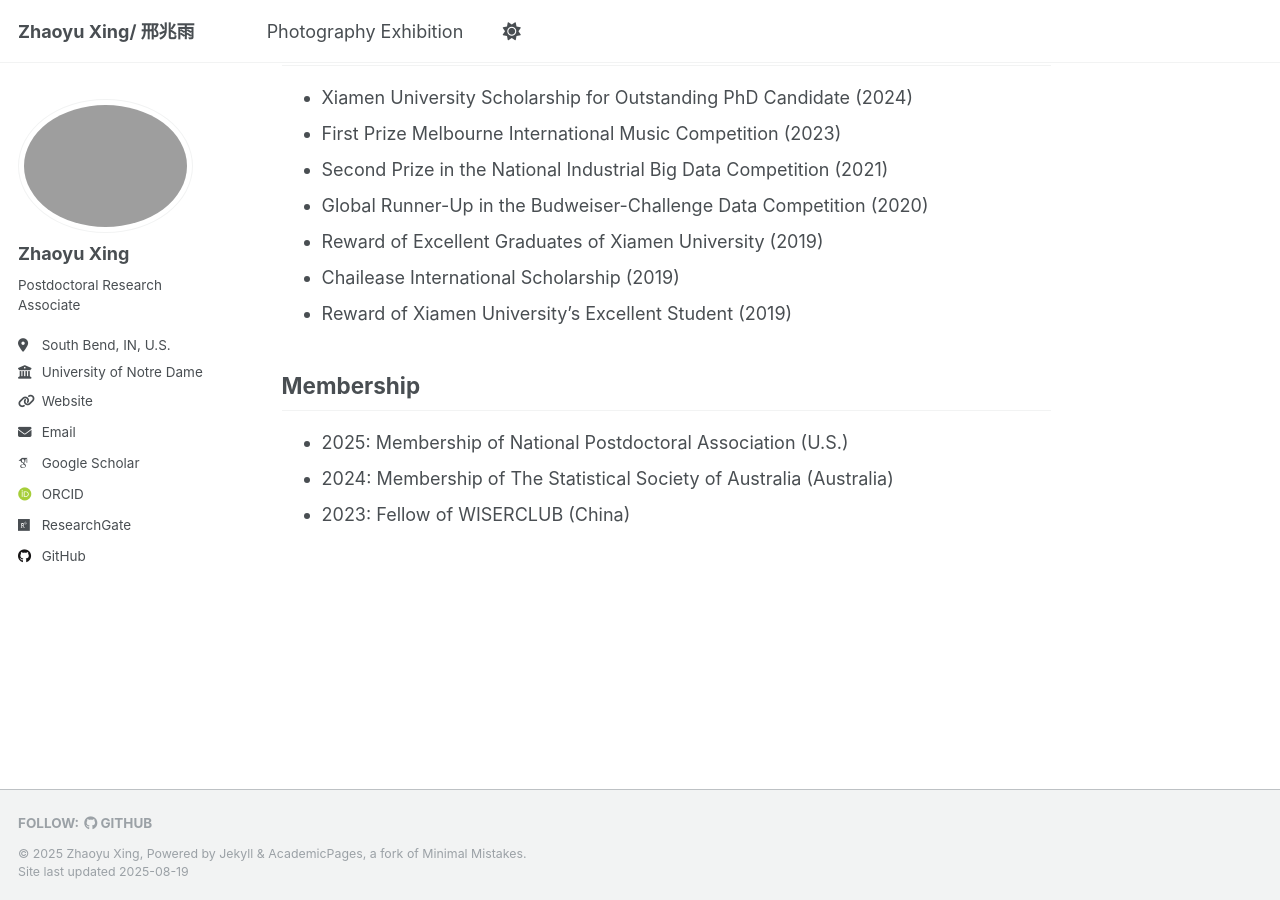
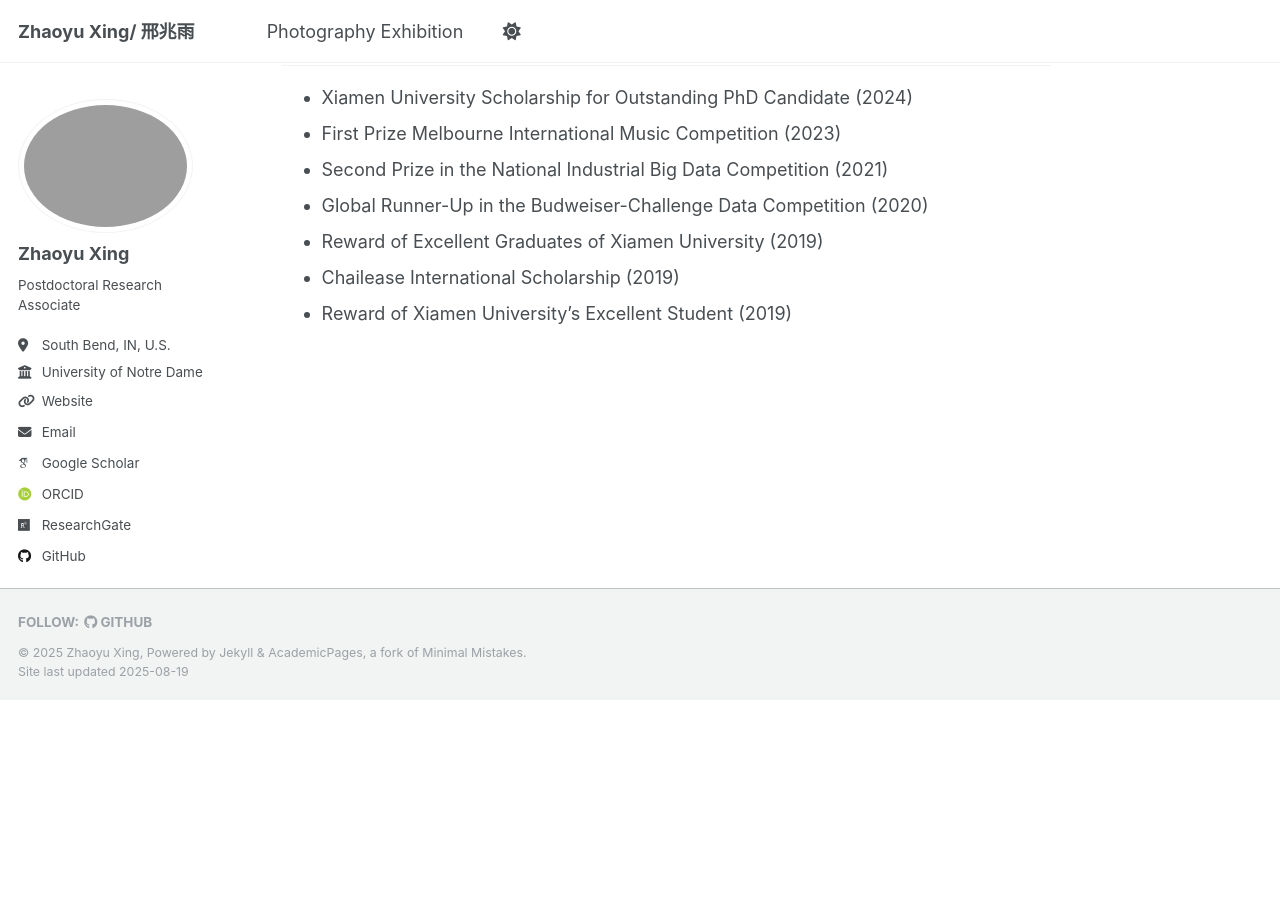
Before and after one commit to ZhaoyuXingStat/ZhaoyuXingStat.github.io, a Jekyll site: the page built from _pages/about.md, in a window 1280 px wide and 900 px high, scrolled down 1966 px. Built offline with Jekyll 4.4.1, drawn with Linux system fonts in a browser that asks for light colours; some web fonts are replaced; after the commit the page ends 2665 px from its top, so only the background shows below that.

Commit message:
Update about.md

```diff
--- a/_pages/about.md
+++ b/_pages/about.md
@@ -61,8 +61,10 @@ See my [Google Scholar](https://scholar.google.com/citations?user=go6euNkAAAAJ&h
 - Reward of Xiamen University's Excellent Student (2019)
 
 
+
+<div style="display:none">
 ## Membership
-
 - 2025: Membership of National Postdoctoral Association (U.S.)
 - 2024: Membership of The Statistical Society of Australia (Australia)
 - 2023: Fellow of WISERCLUB (China)
+</div>
```
